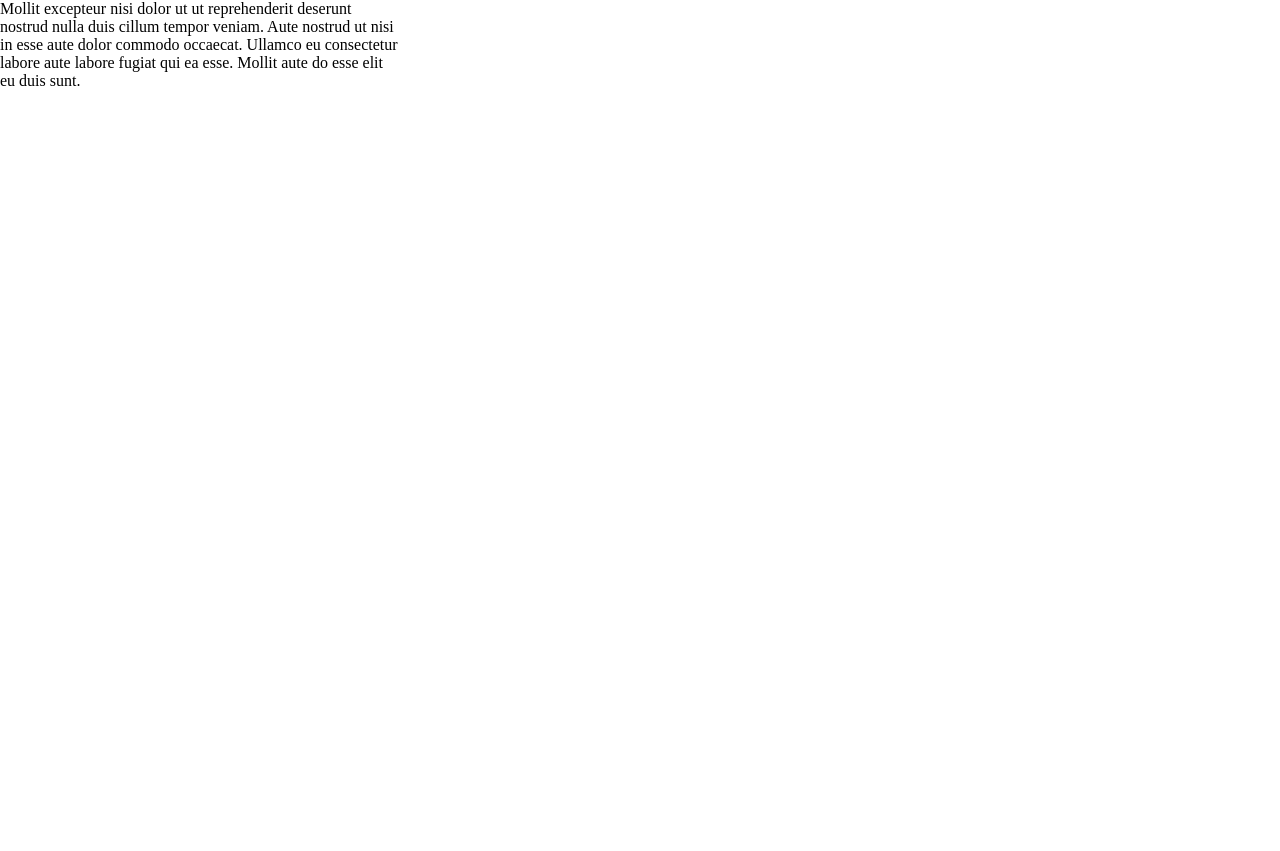
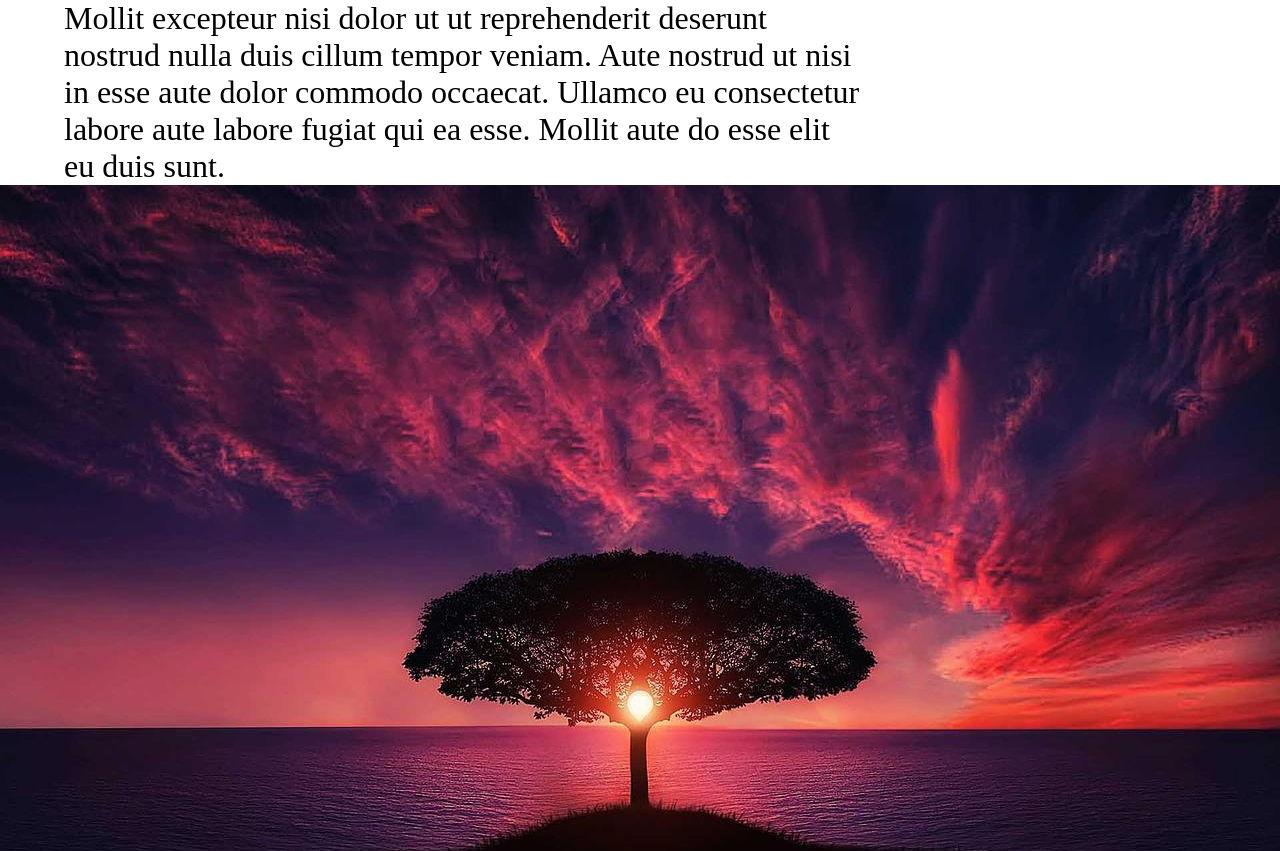
Before and after one commit to dattaaniket7/css-units, a plain HTML site: page index.html in a window 1280 px wide. Shown: the top 851 px of the page. Before the commit the page ends 800 px from the top, so only its background shows below. Drawn offline with Linux system fonts and the light colour scheme.

Commit message:
images&sizing

```diff
--- a/index.html
+++ b/index.html
@@ -9,14 +9,18 @@
 </head>
 
 <body>
-    <p>Mollit excepteur nisi dolor ut ut reprehenderit deserunt nostrud nulla duis cillum tempor veniam. Aute nostrud ut
-        nisi in esse aute dolor commodo occaecat. Ullamco eu consectetur labore aute labore fugiat qui ea esse. Mollit
-        aute do esse elit eu duis sunt.</p>
-    <!-- <div>
+    <div>
+        <p>Mollit excepteur nisi dolor ut ut reprehenderit deserunt nostrud nulla duis cillum tempor veniam. Aute
+            nostrud ut
+            nisi in esse aute dolor commodo occaecat. Ullamco eu consectetur labore aute labore fugiat qui ea esse.
+            Mollit
+            aute do esse elit eu duis sunt.</p>
+
+        <!-- <p class="px">Hi, I am using Pixels 😉</p>
         <p class="px">Hi, I am using Pixels 😉</p>
-        <p class="px">Hi, I am using Pixels 😉</p>
-        <p class="px">Hi, I am using Pixels 😉</p>
-    </div> -->
+        <p class="px">Hi, I am using Pixels 😉</p> -->
+    </div>
+    <img src="./tree.jpg" alt="">
     <!-- <p class="rem">Hi, I am using rems.</p> -->
 </body>
 
--- a/style.css
+++ b/style.css
@@ -11,6 +11,10 @@ div {
 
 p {
     max-width: 50ch;
+}
+
+img {
+    width: 100%;
 }
 
 /* .px {
```
Also changed, not shown: tree.jpg (added).
